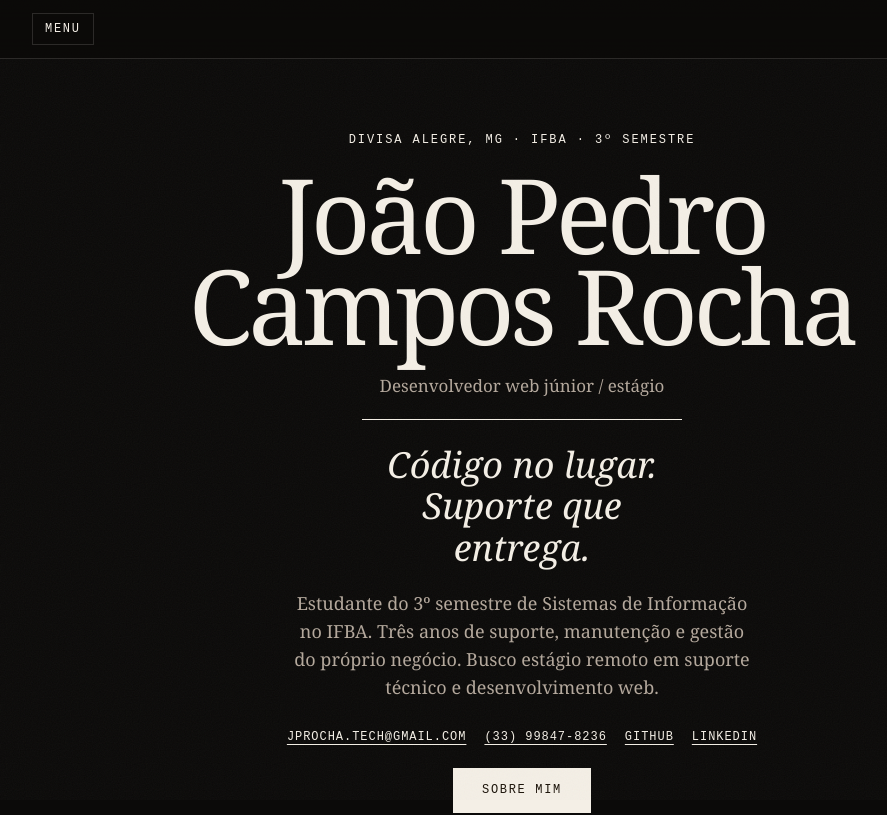
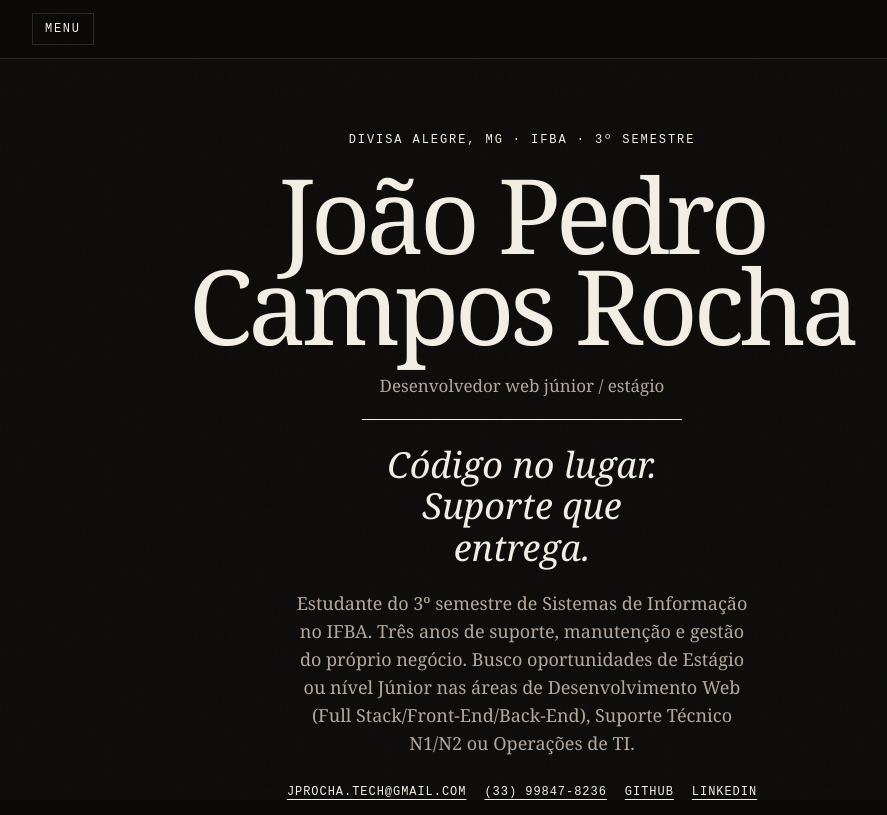
Before and after one commit to jpedro-io/Portfolio, a React (Vite) app: page / in a window 1280 px wide. Shown: the top 815 px of the page, without its empty margins (118-1005 px from the left). Built offline with nearby package versions, Linux system fonts and the light colour scheme.

Commit message:
Revise bio for internship and job opportunities
Updated the bio section to reflect current internship and job search interests.

```diff
--- a/src/pages/Inicio.tsx
+++ b/src/pages/Inicio.tsx
@@ -19,8 +19,8 @@ export function Inicio() {
       <p className="line">Código no lugar. Suporte que entrega.</p>
       <p className="bio">
         Estudante do 3º semestre de Sistemas de Informação no IFBA. Três anos de
-        suporte, manutenção e gestão do próprio negócio. Busco estágio remoto em
-        suporte técnico e desenvolvimento web.
+        suporte, manutenção e gestão do próprio negócio. Busco oportunidades de Estágio
+        ou nível Júnior nas áreas de Desenvolvimento Web (Full Stack/Front-End/Back-End), Suporte Técnico N1/N2 ou Operações de TI.
       </p>
 
       <div className="contacts">
```
